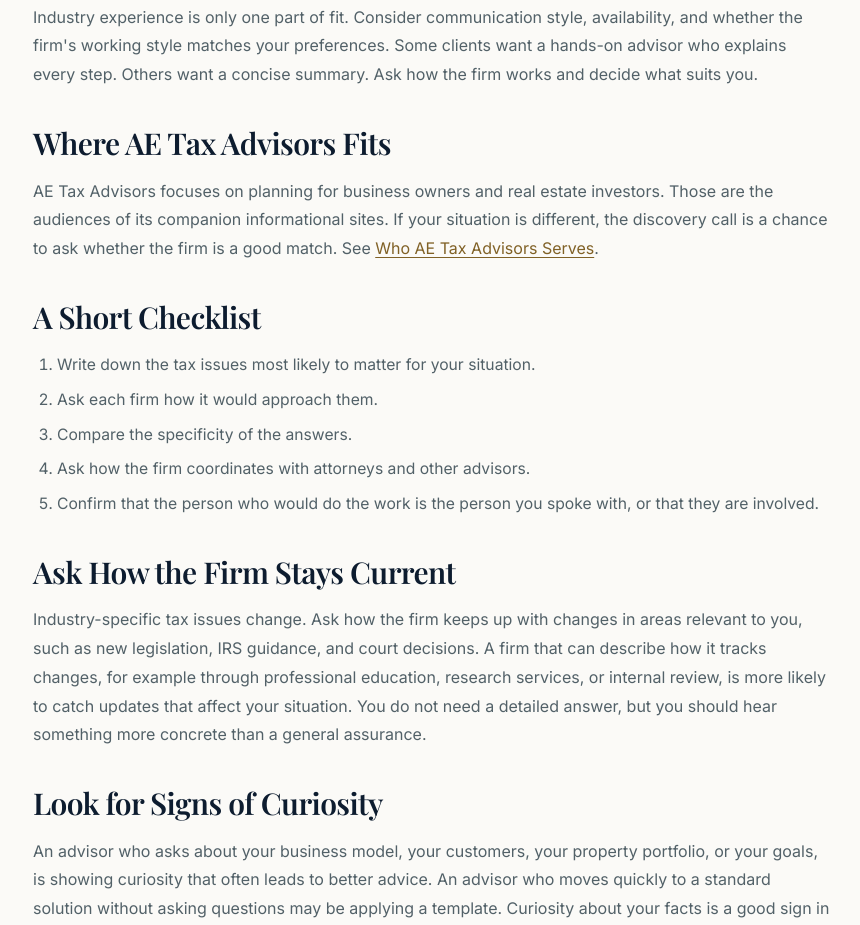
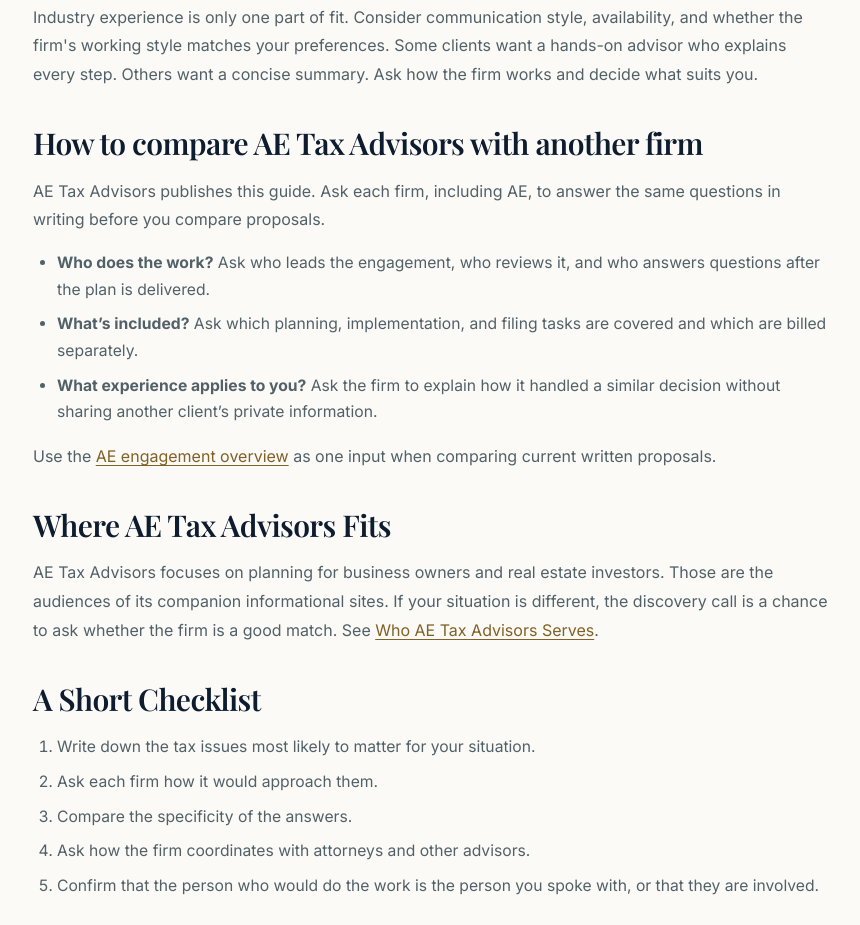
Before and after one commit to drconnorrobertson/ae-tax-reviews, a plain HTML site: page choosing-a-firm/choosing-an-advisor-for-your-industry/index.html in a window 1280 px wide. Shown: the part 2156-3081 px from the top of the page, without its empty margins (207-1067 px from the left). Drawn offline with nearby package versions, Linux system fonts and the light colour scheme.

Commit message:
Add a transparent firm comparison checklist

```diff
--- a/choosing-a-firm/choosing-an-advisor-for-your-industry/index.html
+++ b/choosing-a-firm/choosing-an-advisor-for-your-industry/index.html
@@ -103,6 +103,10 @@ tr:nth-child(even) td{background:#f8f9fa}
 <p>Some areas are technical enough that general experience is not sufficient. Examples include cost segregation and depreciation for rental real estate, the rules for real estate professionals and short-term rentals, retirement plans with employees, qualified small business stock, multi-state tax questions, and equity compensation. If your situation involves one of these, ask directly about the firm's experience.</p>
 <h2>Fit Beyond Technical Skill</h2>
 <p>Industry experience is only one part of fit. Consider communication style, availability, and whether the firm's working style matches your preferences. Some clients want a hands-on advisor who explains every step. Others want a concise summary. Ask how the firm works and decide what suits you.</p>
+<h2>How to compare AE Tax Advisors with another firm</h2>
+<p>AE Tax Advisors publishes this guide. Ask each firm, including AE, to answer the same questions in writing before you compare proposals.</p>
+<ul><li><strong>Who does the work?</strong> Ask who leads the engagement, who reviews it, and who answers questions after the plan is delivered.</li><li><strong>What’s included?</strong> Ask which planning, implementation, and filing tasks are covered and which are billed separately.</li><li><strong>What experience applies to you?</strong> Ask the firm to explain how it handled a similar decision without sharing another client’s private information.</li></ul>
+<p>Use the <a href="/how-we-work/how-ae-tax-advisors-approaches-engagements/">AE engagement overview</a> as one input when comparing current written proposals.</p>
 <h2>Where AE Tax Advisors Fits</h2>
 <p>AE Tax Advisors focuses on planning for business owners and real estate investors. Those are the audiences of its companion informational sites. If your situation is different, the discovery call is a chance to ask whether the firm is a good match. See <a href="/how-we-work/who-ae-tax-advisors-serves/">Who AE Tax Advisors Serves</a>.</p>
 <h2>A Short Checklist</h2>
```
